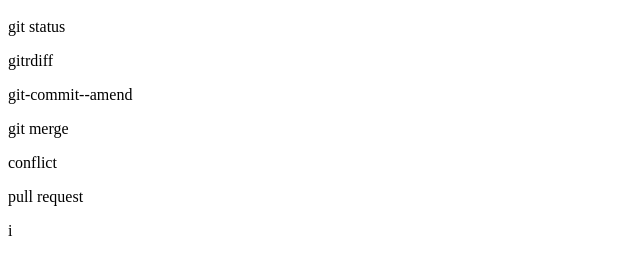
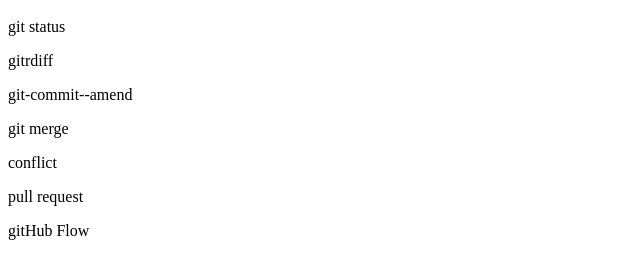
Before and after one commit to ari22-git/git_tutorial, a plain HTML site: page index.html in a window 1280 px wide. Shown: the part 48-326 px from the top of the page, without its empty margins (0-640 px from the left). Drawn offline with Linux system fonts and the light colour scheme.

Commit message:
gitHub flow を追記

```diff
--- a/index.html
+++ b/index.html
@@ -5,4 +5,4 @@
 <p>git merge</p>
 <p>conflict</p
 <p>pull request</p>
-i
+<p>gitHub Flow</p>
```
